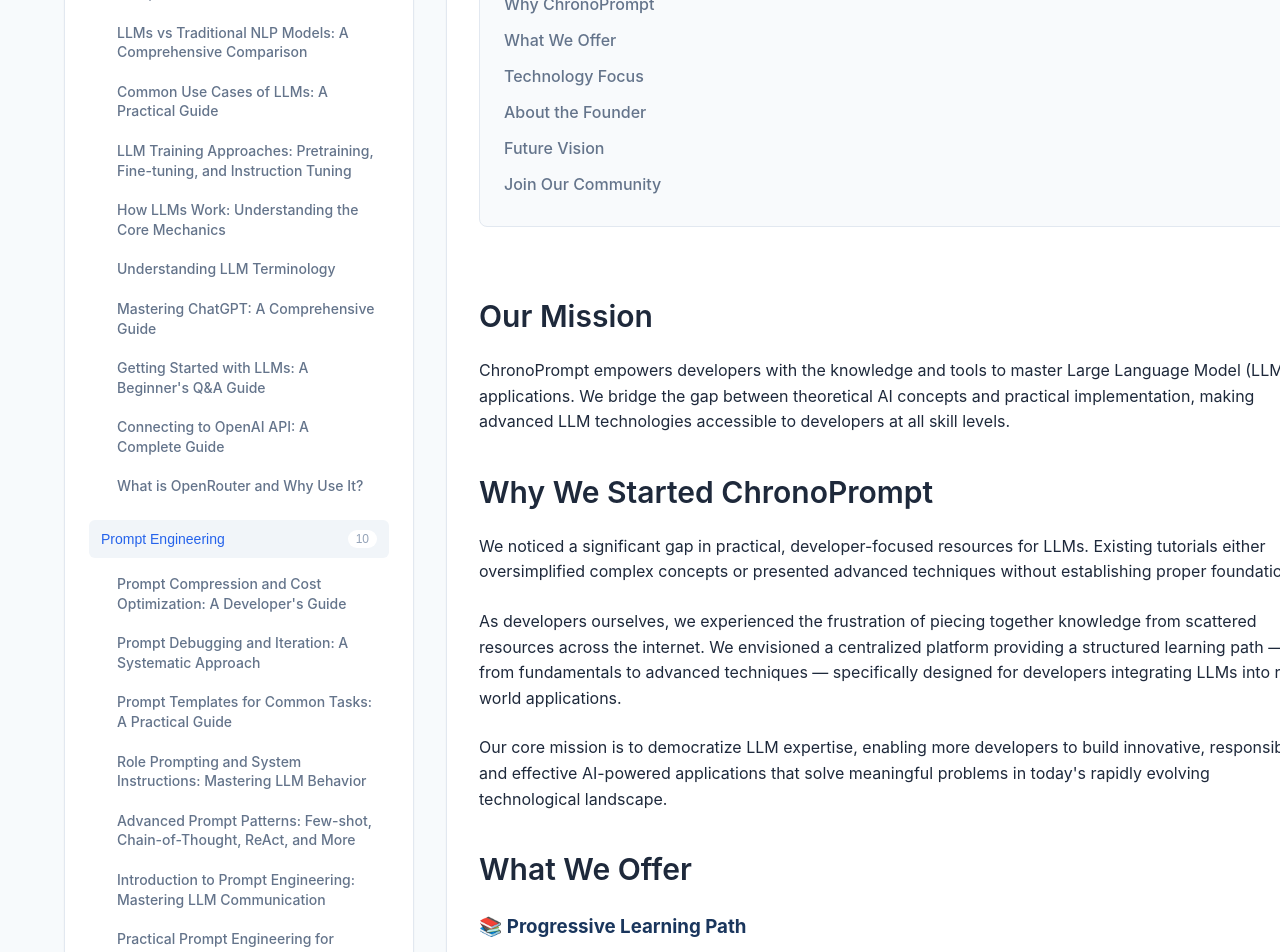
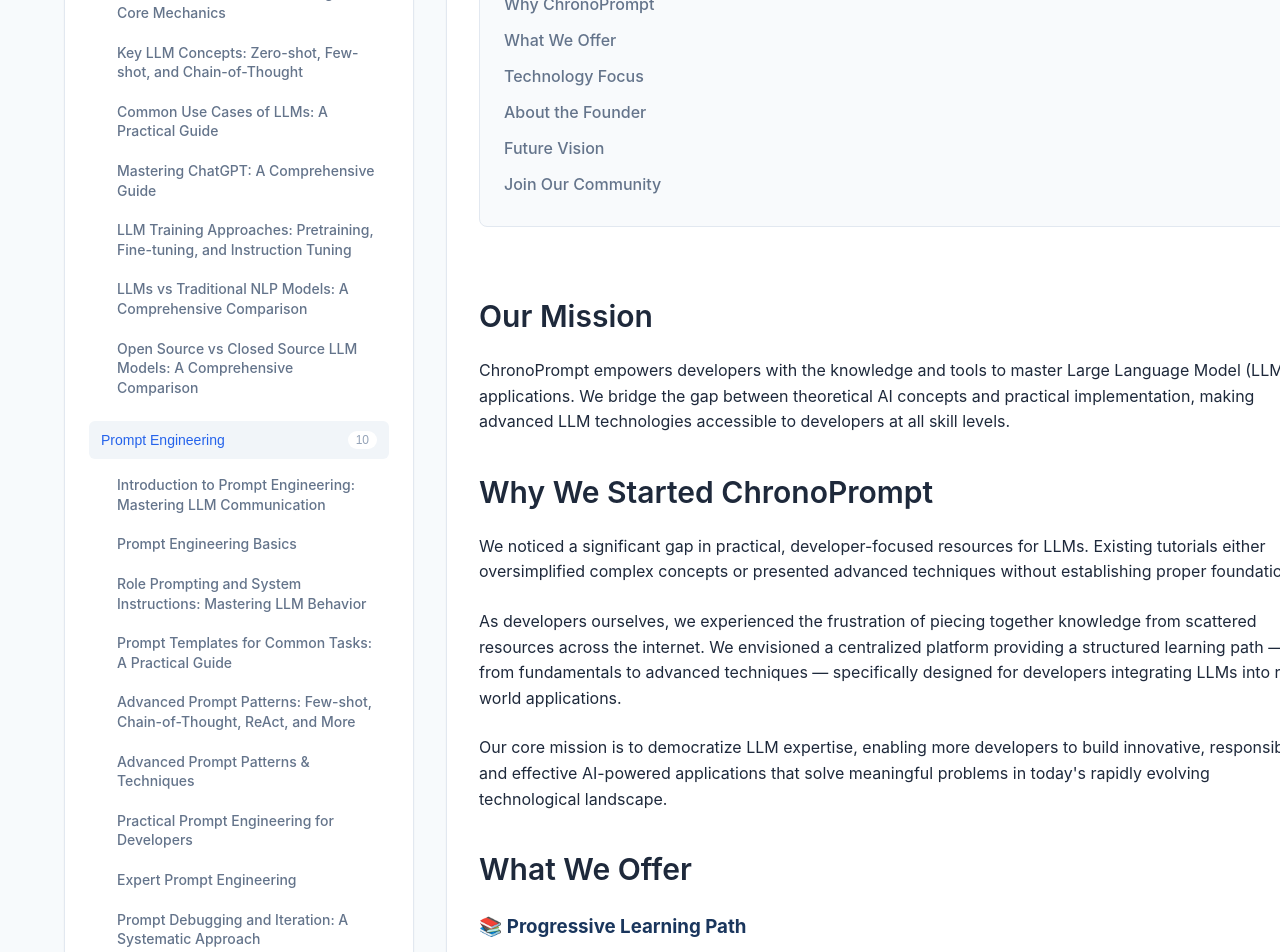
Before and after one commit to rahulkadam/LLM-Forge-Chronicle, a React (Create React App) app: page /about in a window 1280 px wide. Shown: the part 380-1332 px from the top of the page. Built offline with nearby package versions, Linux system fonts and the light colour scheme.

Commit message:
adding changes for home page and nlogs

```diff
--- a/src/data/blogData.ts
+++ b/src/data/blogData.ts
@@ -22,6 +22,7 @@ export const BLOG_CATEGORIES = [
   'Fundamentals',
   'Prompt Engineering',
   'LLM Models',
+  'LLM Integration',
   'Agents',
   'AI-Driven IT',
   'Advanced Techniques',
--- a/src/data/blogPosts.ts
+++ b/src/data/blogPosts.ts
@@ -1,11 +1,12 @@
 import { BlogPost } from './types';
-import { fundamentalsPosts } from './categories/fundamentals';
+import {fundamentalsPosts} from './categories/fundamentals';
 import { promptEngineeringPosts } from './categories/prompt-engineering';
 import { llmModelsPosts } from './categories/llm-models';
 import { agentsPosts } from './categories/agents';
 import { aiDrivenITPosts } from './categories/ai-driven-it';
 import { advancedTechniquesPosts } from './categories/advanced-techniques';
 import { toolsFrameworksPosts } from './categories/tools-frameworks';
+import {llmIntegrationPosts} from "./categories/llm-integration";
 
 // Re-export the BlogPost type for convenience
 export type { BlogPost };
@@ -18,5 +19,6 @@ export const allBlogPosts: BlogPost[] = [
   ...agentsPosts,
   ...aiDrivenITPosts,
   ...advancedTechniquesPosts,
-  ...toolsFrameworksPosts
+  ...toolsFrameworksPosts,
+  ...llmIntegrationPosts
 ];
--- a/src/data/categories/fundamentals.ts
+++ b/src/data/categories/fundamentals.ts
@@ -1,66 +1,7 @@
 import type { BlogPost } from '../types';
 
 export const fundamentalsPosts: BlogPost[] = [
-  {
-    id: 'key-concepts',
-    title: 'Key LLM Concepts: Zero-shot, Few-shot, and Chain-of-Thought',
-    excerpt: 'Master essential LLM concepts including Zero-shot learning, Few-shot learning, and Chain-of-Thought prompting with practical examples.',
-    imageClass: 'key-concepts-image',
-    tag: 'Fundamentals',
-    readingTime: '15 min read',
-    publishDate: 'April 14, 2025',
-    link: '/blogs/fundamentals/key-concepts'
-  },
-  {
-    id: 'model-comparison',
-    title: 'Open Source vs Closed Source LLM Models: A Comprehensive Comparison',
-    excerpt: 'Deep dive into the differences between open and closed source LLM models, their advantages, trade-offs, and ideal use cases.',
-    imageClass: 'model-comparison-image',
-    tag: 'Fundamentals',
-    readingTime: '15 min read',
-    publishDate: 'April 14, 2025',
-    link: '/blogs/fundamentals/model-comparison'
-  },
-  {
-    id: 'llm-vs-traditional',
-    title: 'LLMs vs Traditional NLP Models: A Comprehensive Comparison',
-    excerpt: 'Deep dive into the differences between LLMs and traditional NLP approaches, their strengths, weaknesses, and ideal use cases.',
-    imageClass: 'llm-comparison-image',
-    tag: 'Fundamentals',
-    readingTime: '15 min read',
-    publishDate: 'April 14, 2025',
-    link: '/blogs/fundamentals/vs-traditional'
-  },
-  {
-    id: 'llm-use-cases',
-    title: 'Common Use Cases of LLMs: A Practical Guide',
-    excerpt: 'Comprehensive guide to popular LLM applications across different domains, from content creation to research and analysis.',
-    imageClass: 'llm-use-cases-image',
-    tag: 'Fundamentals',
-    readingTime: '15 min read',
-    publishDate: 'April 14, 2025',
-    link: '/blogs/fundamentals/use-cases'
-  },
-  {
-    id: 'llm-training-approaches',
-    title: 'LLM Training Approaches: Pretraining, Fine-tuning, and Instruction Tuning',
-    excerpt: 'Deep dive into different approaches to training LLMs, their purposes, and when to use each method.',
-    imageClass: 'llm-training-image',
-    tag: 'Fundamentals',
-    readingTime: '12 min read',
-    publishDate: 'April 14, 2025',
-    link: '/blogs/fundamentals/training-approaches'
-  },
-  {
-    id: 'how-llms-work',
-    title: 'How LLMs Work: Understanding the Core Mechanics',
-    excerpt: 'Deep dive into tokenization, attention mechanisms, and transformer architecture that power Large Language Models.',
-    imageClass: 'llm-mechanics-image',
-    tag: 'Fundamentals',
-    readingTime: '15 min read',
-    publishDate: 'April 14, 2025',
-    link: '/blogs/fundamentals/how-llms-work'
-  },
+  // Section 1: Introduction and Getting Started
   {
     id: 'llm-introduction',
     title: 'Understanding AI Fundamentals',
@@ -68,18 +9,8 @@ export const fundamentalsPosts: BlogPost[] = [
     imageClass: 'ai-basics-image',
     tag: 'Fundamentals',
     readingTime: '8 min read',
-    publishDate: 'April 15, 2025',
+    publishDate: 'April 15, 2025', // Newest date for first recommended post
     link: '/blogs/fundamentals/introduction'
-  },
-  {
-    id: 'chatgpt-guide',
-    title: 'Mastering ChatGPT: A Comprehensive Guide',
-    excerpt: 'Deep dive into ChatGPT capabilities, best practices, and advanced techniques for optimal usage.',
-    imageClass: 'chatgpt-guide-image',
-    tag: 'Fundamentals',
-    readingTime: '10 min read',
-    publishDate: 'April 11, 2025',
-    link: '/blogs/fundamentals/chatgpt-guide'
   },
   {
     id: 'llm-getting-started',
@@ -88,7 +19,7 @@ export const fundamentalsPosts: BlogPost[] = [
     imageClass: 'getting-started-image',
     tag: 'Fundamentals',
     readingTime: '7 min read',
-    publishDate: 'March 25, 2025',
+    publishDate: 'April 14, 2025', // Second in sequence
     link: '/blogs/fundamentals/getting-started'
   },
   {
@@ -98,27 +29,83 @@ export const fundamentalsPosts: BlogPost[] = [
     imageClass: 'llm-terminology-image',
     tag: 'Fundamentals',
     readingTime: '8 min read',
-    publishDate: 'April 14, 2025',
+    publishDate: 'April 13, 2025', // Third in sequence
     link: '/blogs/fundamentals/terminology'
   },
+
+  // Section 2: Core Concepts and Mechanics
   {
-    id: 'openai-api',
-    title: 'Connecting to OpenAI API: A Complete Guide',
-    excerpt: "A step-by-step tutorial to set up and use OpenAI's API for your applications.",
-    imageClass: 'openai-image',
+    id: 'how-llms-work',
+    title: 'How LLMs Work: Understanding the Core Mechanics',
+    excerpt: 'Deep dive into tokenization, attention mechanisms, and transformer architecture that power Large Language Models.',
+    imageClass: 'llm-mechanics-image',
     tag: 'Fundamentals',
-    readingTime: '8 min read',
-    publishDate: 'January 20, 2025',
-    link: '/blogs/fundamentals/openai-api'
+    readingTime: '15 min read',
+    publishDate: 'April 12, 2025', // Fourth in sequence
+    link: '/blogs/fundamentals/how-llms-work'
   },
   {
-    id: 'openrouter',
-    title: 'What is OpenRouter and Why Use It?',
-    excerpt: 'Explore how OpenRouter can give you access to multiple LLMs through a unified API.',
-    imageClass: 'openrouter-image',
+    id: 'key-concepts',
+    title: 'Key LLM Concepts: Zero-shot, Few-shot, and Chain-of-Thought',
+    excerpt: 'Master essential LLM concepts including Zero-shot learning, Few-shot learning, and Chain-of-Thought prompting with practical examples.',
+    imageClass: 'key-concepts-image',
     tag: 'Fundamentals',
-    readingTime: '6 min read',
-    publishDate: 'January 15, 2025',
-    link: '/blogs/fundamentals/openrouter'
+    readingTime: '15 min read',
+    publishDate: 'April 11, 2025', // Fifth in sequence
+    link: '/blogs/fundamentals/key-concepts'
+  },
+
+  // Section 3: Practical Applications
+  {
+    id: 'llm-use-cases',
+    title: 'Common Use Cases of LLMs: A Practical Guide',
+    excerpt: 'Comprehensive guide to popular LLM applications across different domains, from content creation to research and analysis.',
+    imageClass: 'llm-use-cases-image',
+    tag: 'Fundamentals',
+    readingTime: '15 min read',
+    publishDate: 'April 10, 2025', // Sixth in sequence
+    link: '/blogs/fundamentals/use-cases'
+  },
+  {
+    id: 'chatgpt-guide',
+    title: 'Mastering ChatGPT: A Comprehensive Guide',
+    excerpt: 'Deep dive into ChatGPT capabilities, best practices, and advanced techniques for optimal usage.',
+    imageClass: 'chatgpt-guide-image',
+    tag: 'Fundamentals',
+    readingTime: '10 min read',
+    publishDate: 'April 9, 2025', // Seventh in sequence
+    link: '/blogs/fundamentals/chatgpt-guide'
+  },
+
+  // Section 5: Advanced Topics
+  {
+    id: 'llm-training-approaches',
+    title: 'LLM Training Approaches: Pretraining, Fine-tuning, and Instruction Tuning',
+    excerpt: 'Deep dive into different approaches to training LLMs, their purposes, and when to use each method.',
+    imageClass: 'llm-training-image',
+    tag: 'Fundamentals',
+    readingTime: '12 min read',
+    publishDate: 'April 6, 2025', // Tenth in sequence
+    link: '/blogs/fundamentals/training-approaches'
+  },
+  {
+    id: 'llm-vs-traditional',
+    title: 'LLMs vs Traditional NLP Models: A Comprehensive Comparison',
+    excerpt: 'Deep dive into the differences between LLMs and traditional NLP approaches, their strengths, weaknesses, and ideal use cases.',
+    imageClass: 'llm-comparison-image',
+    tag: 'Fundamentals',
+    readingTime: '15 min read',
+    publishDate: 'April 5, 2025', // Eleventh in sequence
+    link: '/blogs/fundamentals/vs-traditional'
+  },
+  {
+    id: 'model-comparison',
+    title: 'Open Source vs Closed Source LLM Models: A Comprehensive Comparison',
+    excerpt: 'Deep dive into the differences between open and closed source LLM models, their advantages, trade-offs, and ideal use cases.',
+    imageClass: 'model-comparison-image',
+    tag: 'Fundamentals',
+    readingTime: '15 min read',
+    publishDate: 'April 4, 2025', // Twelfth in sequence
+    link: '/blogs/fundamentals/model-comparison'
   }
 ];
--- /dev/null
+++ b/src/data/categories/llm-integration.ts
@@ -0,0 +1,25 @@
+import type { BlogPost } from '../types';
+
+export const llmIntegrationPosts: BlogPost[] = [
+{
+    id: 'openrouter',
+        title: 'What is OpenRouter and Why Use It?',
+    excerpt: 'Explore how OpenRouter can give you access to multiple LLMs through a unified API.',
+    imageClass: 'openrouter-image',
+    tag: 'LLM Integration',
+    readingTime: '6 min read',
+    publishDate: 'April 7, 2025', // Ninth in sequence
+    link: '/blogs/fundamentals/openrouter'
+},
+    // Section 4: Technical Implementation
+    {
+        id: 'openai-api',
+        title: 'Connecting to OpenAI API: A Complete Guide',
+        excerpt: "A step-by-step tutorial to set up and use OpenAI's API for your applications.",
+        imageClass: 'openai-image',
+        tag: 'LLM Integration',
+        readingTime: '8 min read',
+        publishDate: 'April 8, 2025', // Eighth in sequence
+        link: '/blogs/fundamentals/openai-api'
+    },
+];
--- a/src/data/categories/prompt-engineering.ts
+++ b/src/data/categories/prompt-engineering.ts
@@ -1,56 +1,7 @@
 import type { BlogPost } from '../types';
 
 export const promptEngineeringPosts: BlogPost[] = [
-  {
-    id: 'prompt-optimization',
-    title: 'Prompt Compression and Cost Optimization: A Developer\'s Guide',
-    excerpt: 'Learn techniques for optimizing prompt length, reducing token usage, and minimizing costs while maintaining effectiveness in LLM applications.',
-    imageClass: 'prompt-optimization-image',
-    tag: 'Prompt Engineering',
-    readingTime: '25 min read',
-    publishDate: 'April 14, 2025',
-    link: '/blogs/prompts/optimization'
-  },
-  {
-    id: 'prompt-debugging',
-    title: 'Prompt Debugging and Iteration: A Systematic Approach',
-    excerpt: 'Learn systematic approaches to debugging prompts, optimizing performance, and iteratively improving your LLM interactions.',
-    imageClass: 'prompt-debugging-image',
-    tag: 'Prompt Engineering',
-    readingTime: '25 min read',
-    publishDate: 'April 14, 2025',
-    link: '/blogs/prompts/debugging'
-  },
-  {
-    id: 'prompt-templates',
-    title: 'Prompt Templates for Common Tasks: A Practical Guide',
-    excerpt: 'A comprehensive collection of reusable prompt templates for development, content creation, and analysis tasks with customization guidelines.',
-    imageClass: 'prompt-templates-image',
-    tag: 'Prompt Engineering',
-    readingTime: '20 min read',
-    publishDate: 'April 14, 2025',
-    link: '/blogs/prompts/templates'
-  },
-  {
-    id: 'role-system-instructions',
-    title: 'Role Prompting and System Instructions: Mastering LLM Behavior',
-    excerpt: 'Learn how to effectively use role prompting and system instructions to control and optimize LLM responses for various applications.',
-    imageClass: 'role-instructions-image',
-    tag: 'Prompt Engineering',
-    readingTime: '20 min read',
-    publishDate: 'April 14, 2025',
-    link: '/blogs/prompts/role-system-instructions'
-  },
-  {
-    id: 'prompt-patterns',
-    title: 'Advanced Prompt Patterns: Few-shot, Chain-of-Thought, ReAct, and More',
-    excerpt: 'Master advanced prompt engineering patterns including Few-shot learning, Chain-of-Thought reasoning, and ReAct pattern with practical examples.',
-    imageClass: 'prompt-patterns-image',
-    tag: 'Prompt Engineering',
-    readingTime: '20 min read',
-    publishDate: 'April 14, 2025',
-    link: '/blogs/prompts/patterns'
-  },
+  // Section 1: Fundamentals of Prompt Engineering
   {
     id: 'prompt-engineering-intro',
     title: 'Introduction to Prompt Engineering: Mastering LLM Communication',
@@ -58,7 +9,7 @@ export const promptEngineeringPosts: BlogPost[] = [
     imageClass: 'prompt-engineering-image',
     tag: 'Prompt Engineering',
     readingTime: '15 min read',
-    publishDate: 'April 14, 2025',
+    publishDate: 'April 15, 2025', // First in sequence
     link: '/blogs/prompts/introduction'
   },
   {
@@ -68,9 +19,45 @@ export const promptEngineeringPosts: BlogPost[] = [
     imageClass: 'prompt-basic-image',
     tag: 'Prompt Engineering',
     readingTime: '8 min read',
-    publishDate: 'April 7, 2025',
+    publishDate: 'April 14, 2025', // Second in sequence
     link: '/blogs/prompts/basics'
   },
+
+  // Section 2: Role and System Instructions
+  {
+    id: 'role-system-instructions',
+    title: 'Role Prompting and System Instructions: Mastering LLM Behavior',
+    excerpt: 'Learn how to effectively use role prompting and system instructions to control and optimize LLM responses for various applications.',
+    imageClass: 'role-instructions-image',
+    tag: 'Prompt Engineering',
+    readingTime: '20 min read',
+    publishDate: 'April 13, 2025', // Third in sequence
+    link: '/blogs/prompts/role-system-instructions'
+  },
+
+  // Section 3: Templates and Patterns
+  {
+    id: 'prompt-templates',
+    title: 'Prompt Templates for Common Tasks: A Practical Guide',
+    excerpt: 'A comprehensive collection of reusable prompt templates for development, content creation, and analysis tasks with customization guidelines.',
+    imageClass: 'prompt-templates-image',
+    tag: 'Prompt Engineering',
+    readingTime: '20 min read',
+    publishDate: 'April 12, 2025', // Fourth in sequence
+    link: '/blogs/prompts/templates'
+  },
+  {
+    id: 'prompt-patterns',
+    title: 'Advanced Prompt Patterns: Few-shot, Chain-of-Thought, ReAct, and More',
+    excerpt: 'Master advanced prompt engineering patterns including Few-shot learning, Chain-of-Thought reasoning, and ReAct pattern with practical examples.',
+    imageClass: 'prompt-patterns-image',
+    tag: 'Prompt Engineering',
+    readingTime: '20 min read',
+    publishDate: 'April 11, 2025', // Fifth in sequence
+    link: '/blogs/prompts/patterns'
+  },
+
+  // Section 4: Intermediate Techniques
   {
     id: 'prompt-engineering-intermediate',
     title: 'Advanced Prompt Patterns & Techniques',
@@ -78,18 +65,8 @@ export const promptEngineeringPosts: BlogPost[] = [
     imageClass: 'prompt-intermediate-image',
     tag: 'Prompt Engineering',
     readingTime: '12 min read',
-    publishDate: 'April 7, 2025',
+    publishDate: 'April 10, 2025', // Sixth in sequence
     link: '/blogs/prompts/intermediate'
-  },
-  {
-    id: 'prompt-engineering-advanced',
-    title: 'Expert Prompt Engineering',
-    excerpt: 'Advanced techniques for prompt system design, including recursive prompting and multi-agent systems.',
-    imageClass: 'prompt-advanced-image',
-    tag: 'Prompt Engineering',
-    readingTime: '15 min read',
-    publishDate: 'April 7, 2025',
-    link: '/blogs/prompts/advanced'
   },
   {
     id: 'developer-prompts',
@@ -98,7 +75,39 @@ export const promptEngineeringPosts: BlogPost[] = [
     imageClass: 'prompt-practical-image',
     tag: 'Prompt Engineering',
     readingTime: '15 min read',
-    publishDate: 'April 8, 2025',
+    publishDate: 'April 9, 2025', // Seventh in sequence
     link: '/blogs/prompts/developer-guide'
+  },
+
+  // Section 5: Advanced Topics
+  {
+    id: 'prompt-engineering-advanced',
+    title: 'Expert Prompt Engineering',
+    excerpt: 'Advanced techniques for prompt system design, including recursive prompting and multi-agent systems.',
+    imageClass: 'prompt-advanced-image',
+    tag: 'Prompt Engineering',
+    readingTime: '15 min read',
+    publishDate: 'April 8, 2025', // Eighth in sequence
+    link: '/blogs/prompts/advanced'
+  },
+  {
+    id: 'prompt-debugging',
+    title: 'Prompt Debugging and Iteration: A Systematic Approach',
+    excerpt: 'Learn systematic approaches to debugging prompts, optimizing performance, and iteratively improving your LLM interactions.',
+    imageClass: 'prompt-debugging-image',
+    tag: 'Prompt Engineering',
+    readingTime: '25 min read',
+    publishDate: 'April 7, 2025', // Ninth in sequence
+    link: '/blogs/prompts/debugging'
+  },
+  {
+    id: 'prompt-optimization',
+    title: "Prompt Compression and Cost Optimization: A Developer's Guide",
+    excerpt: 'Learn techniques for optimizing prompt length, reducing token usage, and minimizing costs while maintaining effectiveness in LLM applications.',
+    imageClass: 'prompt-optimization-image',
+    tag: 'Prompt Engineering',
+    readingTime: '25 min read',
+    publishDate: 'April 6, 2025', // Tenth in sequence
+    link: '/blogs/prompts/optimization'
   }
 ];
--- a/src/data/types.ts
+++ b/src/data/types.ts
@@ -11,4 +11,4 @@ export interface BlogPost {
 }
 
 // Export blog categories type
-export type BlogCategory = 'Fundamentals' | 'Prompt Engineering' | 'LLM Models' | 'Agents' | 'AI-Driven IT' | 'Advanced Techniques' | 'Tools & Frameworks';
+export type BlogCategory = 'Fundamentals' | 'Prompt Engineering' | 'LLM Models' | 'Agents' | 'AI-Driven IT' | 'Advanced Techniques' | 'Tools & Frameworks' |  'LLM Integration';
```
